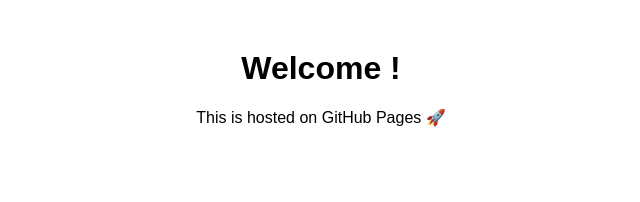
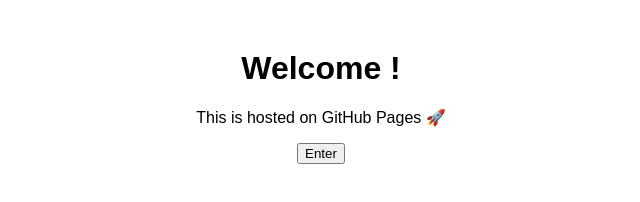
Before and after one commit to Mikeydidit/site, a plain HTML site: page index.html in a window 1280 px wide. Shown: the whole page, without its empty margins (319-959 px from the left). Drawn offline with Linux system fonts and the light colour scheme.

Commit message:
structure update

```diff
--- a/index.html
+++ b/index.html
@@ -7,6 +7,6 @@
 <body>
     <h1>Welcome !</h1>
     <p>This is hosted on GitHub Pages 🚀</p>
-    <a href ="homePage.html"
+   <button onclick="window.location.href='homePage.html'">Enter</button>
 </body>
 </html>
```
